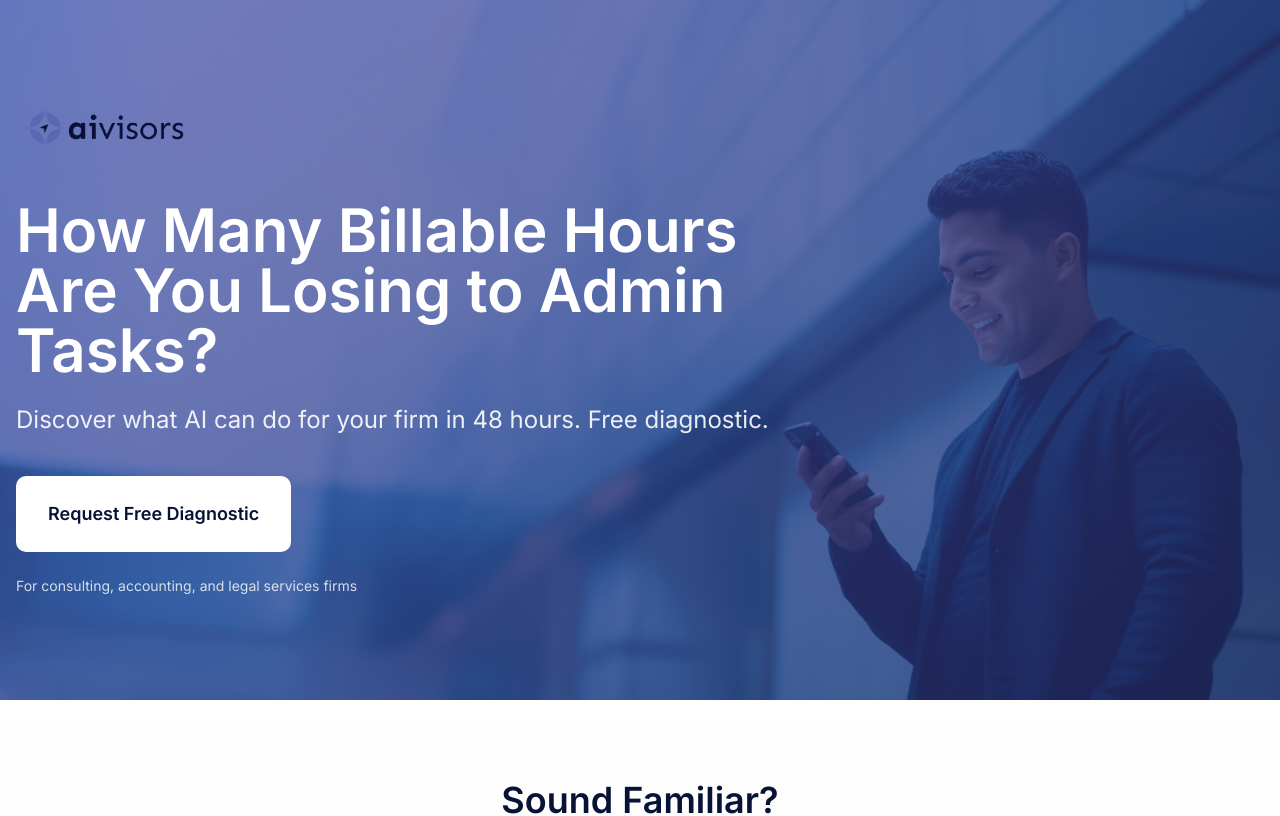
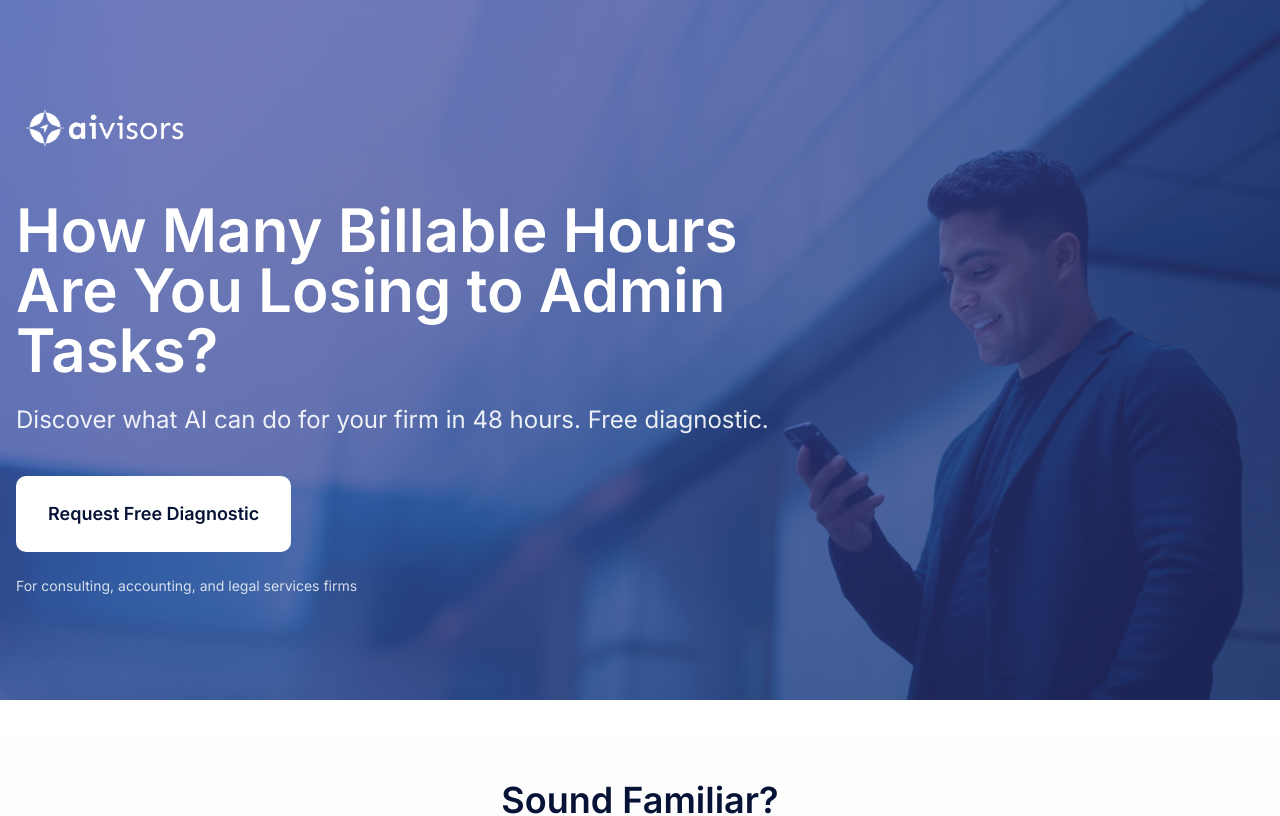
Before and after one commit to Tigergolf/aivisor-diagnostics, a React (Vite) app: page / in a window 1280 px wide. Shown: the top 816 px of the page. Built offline with nearby package versions, Linux system fonts and the light colour scheme; the HTML template or start-up script is replaced by a standard one.

Commit message:
Update logo for dark backgrounds
Use the provided white version of the AIVisors logo for dark backgrounds, such as the hero section.

```diff
--- a/src/components/HeroSection.tsx
+++ b/src/components/HeroSection.tsx
@@ -1,6 +1,6 @@
 import { Button } from "@/components/ui/button";
 import heroImage from "@/assets/hero-image.jpg";
-import logo from "@/assets/aivisors-logo.png";
+import logoWhite from "@/assets/aivisors-logo-white.png";
 
 interface HeroSectionProps {
   onCtaClick: () => void;
@@ -23,7 +23,7 @@ export const HeroSection = ({ onCtaClick }: HeroSectionProps) => {
       {/* Content */}
       <div className="container mx-auto px-4 relative z-10">
         <div className="mb-12">
-          <img src={logo} alt="AIVisors" className="h-10 md:h-12" />
+          <img src={logoWhite} alt="AIVisors" className="h-10 md:h-12" />
         </div>
 
         <div className="max-w-3xl">
```
Also changed, not shown: src/assets/aivisors-logo-white.png (added).
